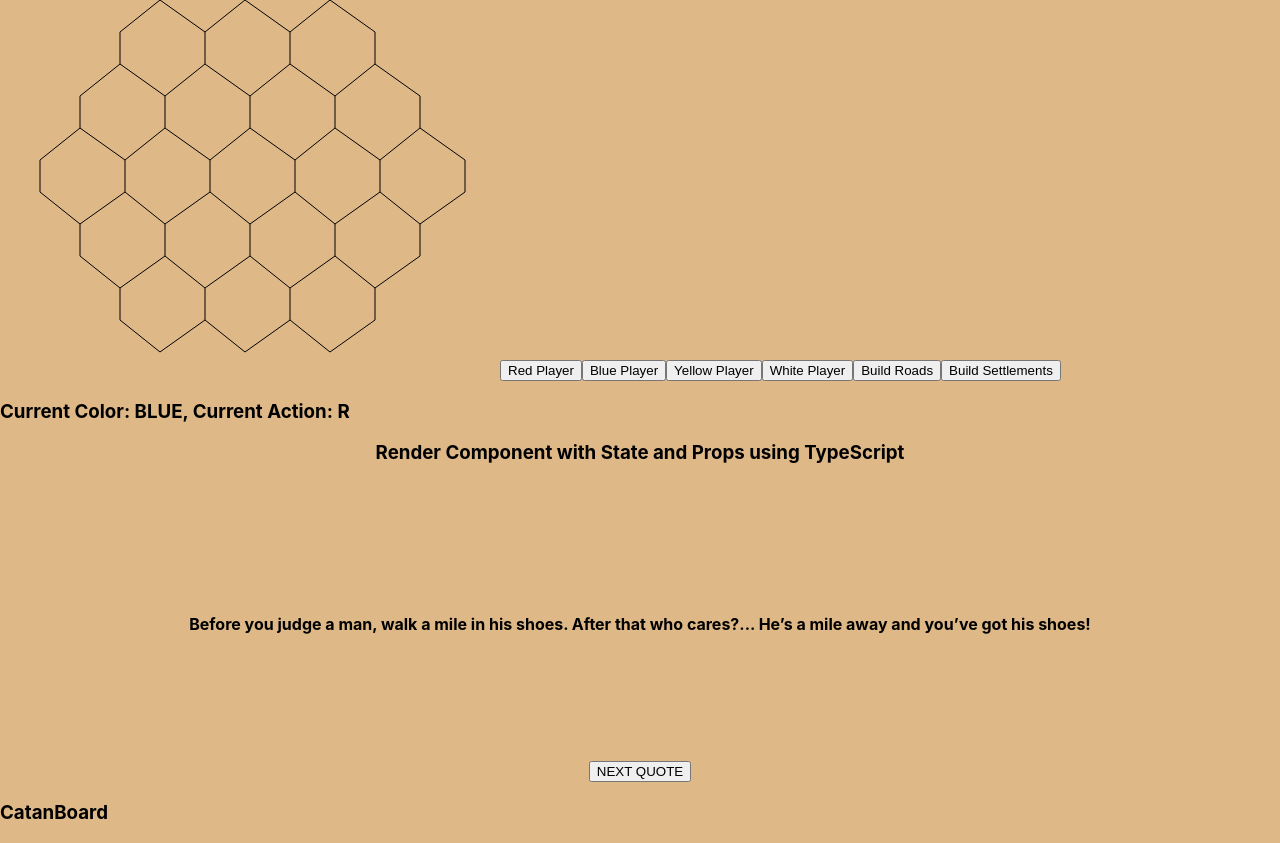
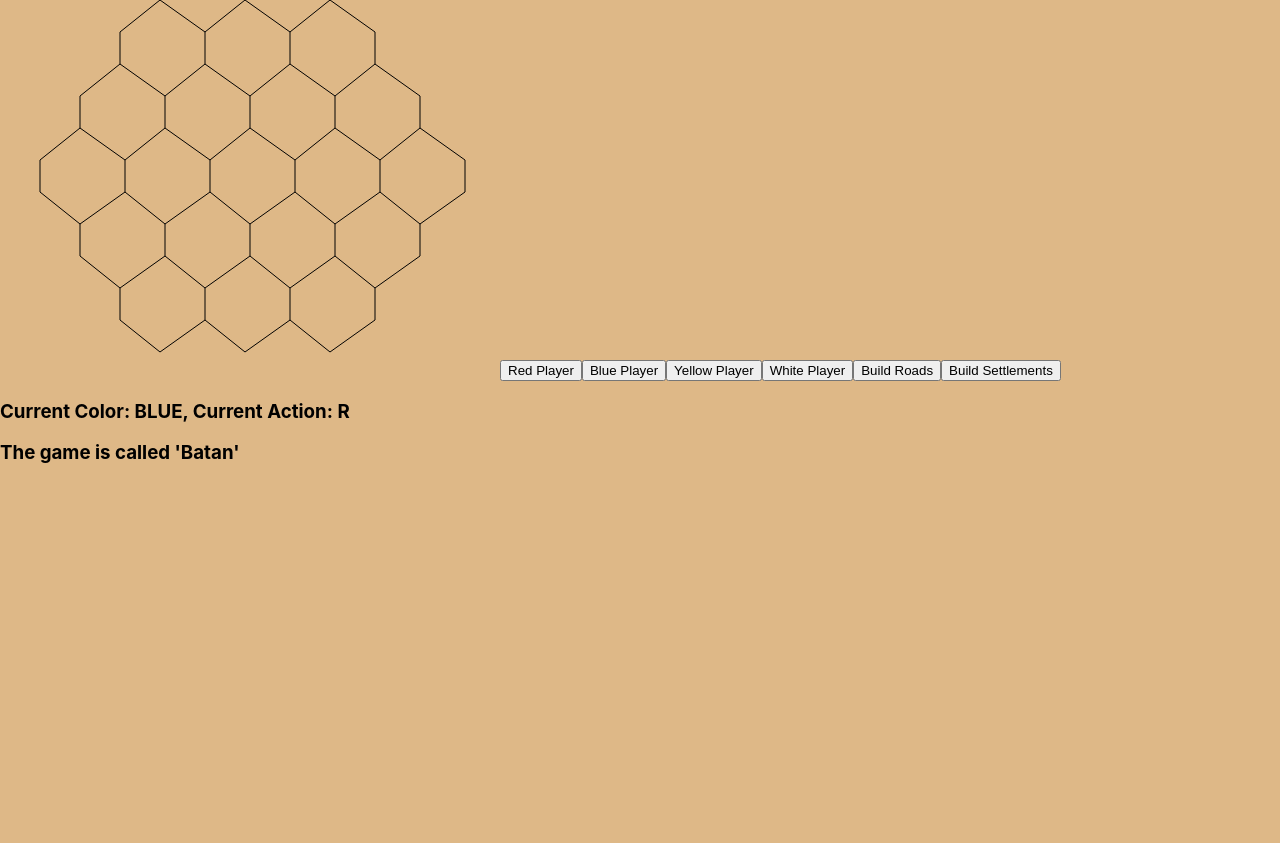
Before and after one commit to rickettsdev/CatanGameTypescriptPrototype, a React (Create React App) app: page / in a window 1280 px wide. After the commit the page ends 800 px from the top, so only its background shows below. Built offline with nearby package versions, Linux system fonts and the light colour scheme; no server answers.

Commit message:
Removed demo code.

```diff
--- a/src/App.tsx
+++ b/src/App.tsx
@@ -3,8 +3,6 @@ import { useEffect, useRef, useState } from 'react'
 
 import CoordinateTranslator from './helpers/CoordinateTranslator'
 import RoadsToDraw from './helpers/RoadsToDraw'
-
-import QuoteApp from './components/QuoteApp'
 
 import CatanCoordinate from './models/CatanCoordinate'
 
@@ -20,7 +18,7 @@ function App() {
   return (
     <div>
       <CatanGameBoard />
-      <h3>CatanBoard</h3>
+      <h3>The game is called 'Batan'</h3>
     </div>
   );
 }
@@ -200,16 +198,6 @@ function CatanGameBoard() {
       clearInterval(timerRef.current!);
     };
   }, [timerRef, setRoadPiecesReturnDiff]);
-
-  const randomQuotes: string[] = [
-    "Before you judge a man, walk a mile in his shoes. After that who cares?... He’s a mile away and you’ve got his shoes!",
-    "Better to remain silent and be thought a fool than to speak out and remove all doubt.",
-    "The best thing about the future is that it comes one day at a time.",
-    "The only mystery in life is why the kamikaze pilots wore helmets.",
-    "Light travels faster than sound. This is why some people appear bright until you hear them speak.",
-    "The difference between stupidity and genius is that genius has its limits"
-  ]
-
   return (
     <div>
       <canvas
@@ -271,7 +259,6 @@ function CatanGameBoard() {
        <button onClick={setActionTypeRoad}>Build Roads</button>
        <button onClick={setActionTypeSettlement}>Build Settlements</button>
        <h3>Current Color: {playerState.color}, Current Action: {playerState.actionType}</h3>
-      <QuoteApp quotes={randomQuotes}/>
     </div>
   );
 }
--- a/src/components/QuoteApp.tsx
+++ /dev/null
@@ -1,41 +0,0 @@
-import React from 'react';
-import '../App.css';
-
-import { useEffect, useRef } from 'react'
-
-type QuoteProps = {
-    quotes: string[]
-}
-
-type QuoteState = {
-    currentIndex: number,
-}
-
-// This is just a sample class I copied from the internet.
-// Helps with me understanding React Components
-export default class QuoteApp extends React.Component<QuoteProps, QuoteState> {
-
-
-    state: QuoteState = {
-        currentIndex: 0,
-    };
-
-    getIndex = (): number => {
-        const min: number = 0;
-        const max: number = this.props.quotes.length - 1;
-        return Math.floor(Math.random() * (max - min) + min);
-    };
-
-    getNextQuote = (): void => this.setState(state => ({currentIndex: this.getIndex()}));
-
-    render() {
-        const quoteToDisplay = this.props.quotes[this.state.currentIndex];
-        return <div className="App">
-                <h3>Render Component with State and Props using TypeScript</h3>
-            <div style={{height: "5vh", padding: "1em", margin: "7em"}}>
-                <h4>{quoteToDisplay}</h4>
-            </div>
-            <button onClick={this.getNextQuote}>NEXT QUOTE</button>
-        </div>
-    }
-}
```
